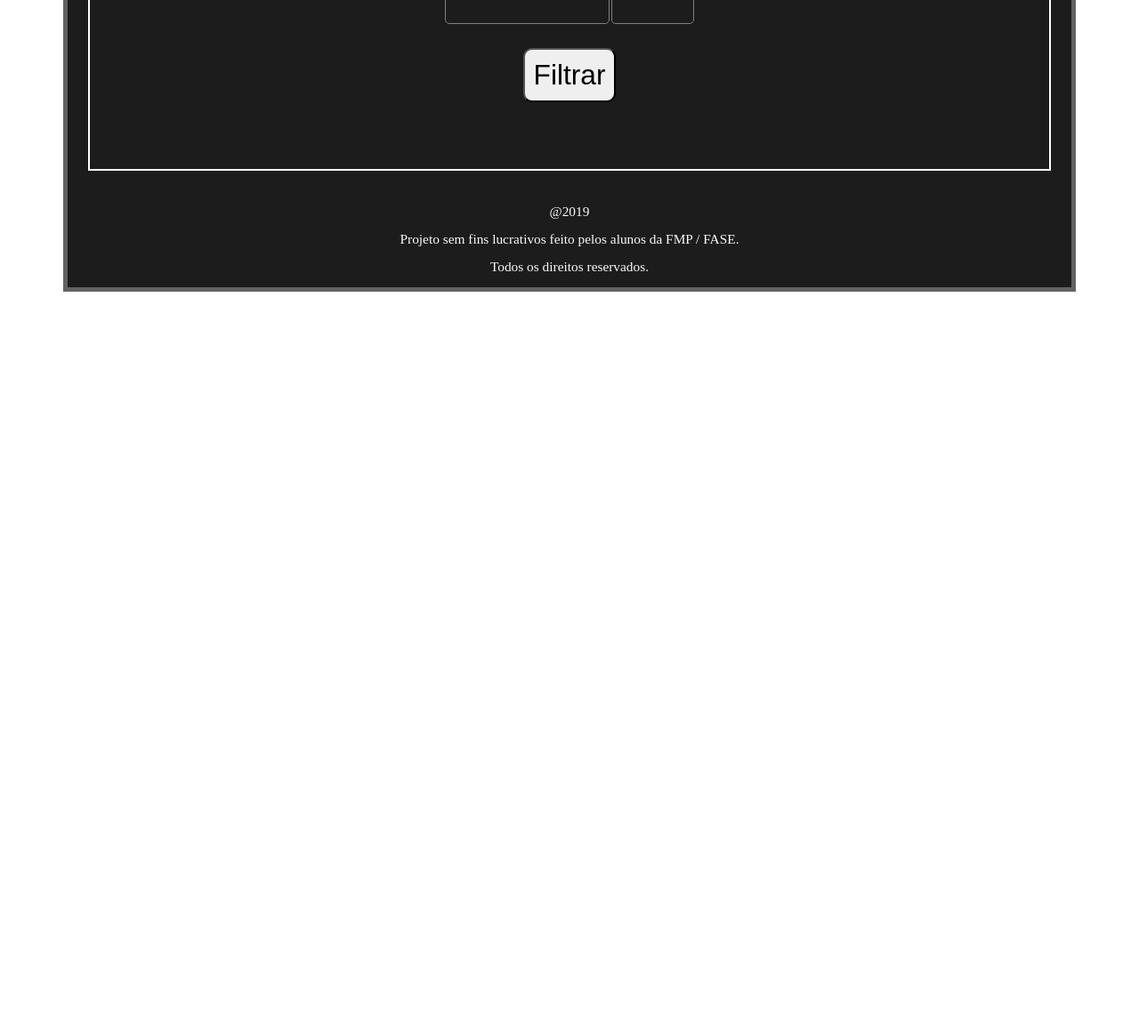
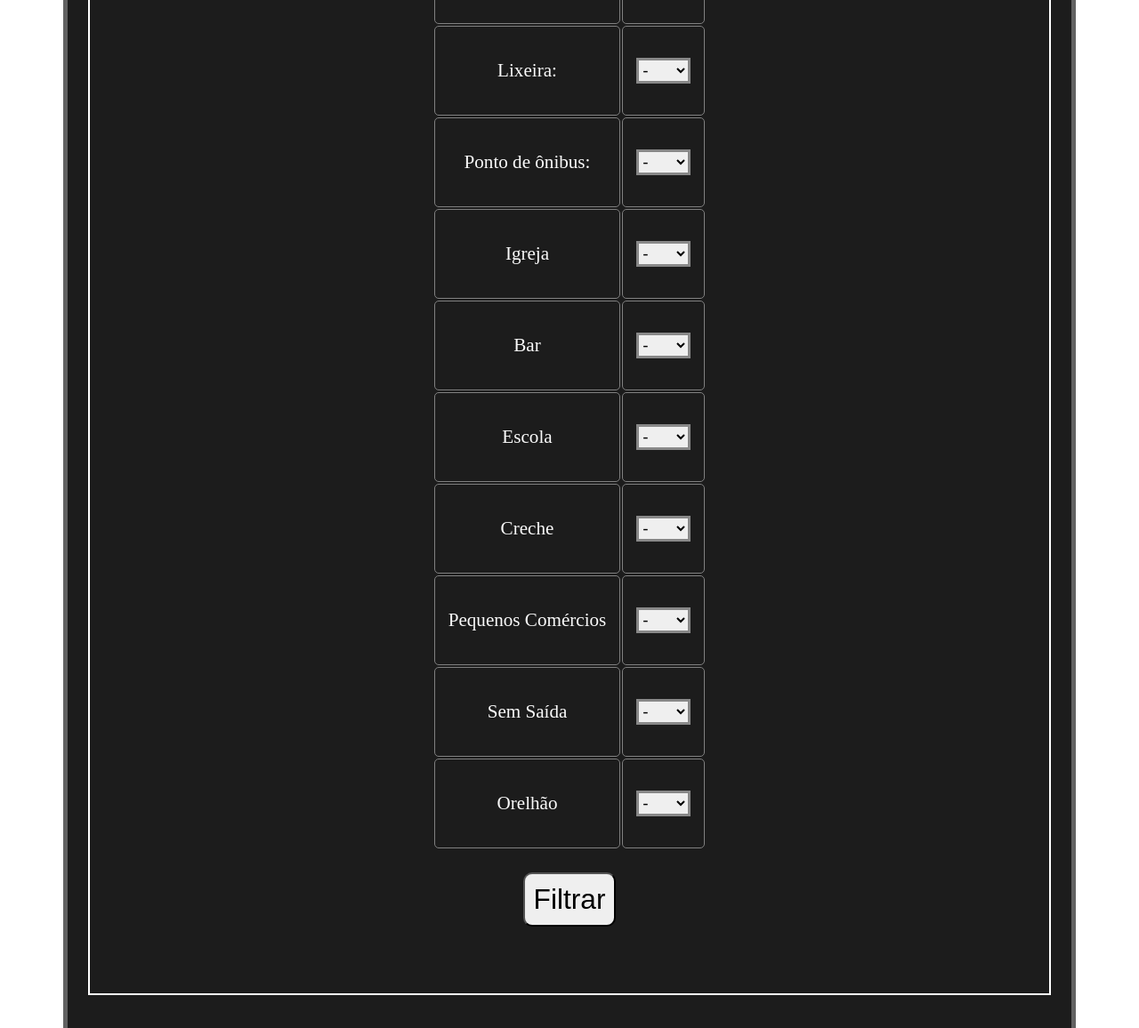
Before and after one commit to qualamicroarea/qualamicroarea.github.io, a plain HTML site: page filtrar.html in a window 1280 px wide. Shown: the part 920-2076 px from the top of the page at 89% size. Before the commit the page ends 1256 px from the top, so only its background shows below. Drawn offline with Linux system fonts and the light colour scheme.

Commit message:
Working característica search.

```diff
--- a/filtrar.html
+++ b/filtrar.html
@@ -98,6 +98,96 @@
 									</select>
 								</td>
 							</tr>
+							<tr>
+								<td>Lixeira:</td>
+								<td>
+									<select class="interactionbox selectfield" id="cb_lixeira">
+										<option value="-">-</option>
+										<option value="sim">Sim</option>
+										<option value="nao">Não</option>
+									</select>
+								</td>
+							</tr>
+							<tr>
+								<td>Ponto de ônibus:</td>
+								<td>
+									<select class="interactionbox selectfield" id="cb_onibus">
+										<option value="-">-</option>
+										<option value="sim">Sim</option>
+										<option value="nao">Não</option>
+									</select>
+								</td>
+							</tr>
+							<tr>
+								<td>Igreja</td>
+								<td>
+									<select class="interactionbox selectfield" id="cb_igreja">
+										<option value="-">-</option>
+										<option value="sim">Sim</option>
+										<option value="nao">Não</option>
+									</select>
+								</td>
+							</tr>
+							<tr>
+								<td>Bar</td>
+								<td>
+									<select class="interactionbox selectfield" id="cb_bar">
+										<option value="-">-</option>
+										<option value="sim">Sim</option>
+										<option value="nao">Não</option>
+									</select>
+								</td>
+							</tr>
+							<tr>
+								<td>Escola</td>
+								<td>
+									<select class="interactionbox selectfield" id="cb_escola">
+										<option value="-">-</option>
+										<option value="sim">Sim</option>
+										<option value="nao">Não</option>
+									</select>
+								</td>
+							</tr>
+							<tr>
+								<td>Creche</td>
+								<td>
+									<select class="interactionbox selectfield" id="cb_creche">
+										<option value="-">-</option>
+										<option value="sim">Sim</option>
+										<option value="nao">Não</option>
+									</select>
+								</td>
+							</tr>
+							<tr>
+								<td>Pequenos Comércios</td>
+								<td>
+									<select class="interactionbox selectfield" id="cb_pequenos_comercios">
+										<option value="-">-</option>
+										<option value="sim">Sim</option>
+										<option value="nao">Não</option>
+									</select>
+								</td>
+							</tr>
+							<tr>
+								<td>Sem Saída</td>
+								<td>
+									<select class="interactionbox selectfield" id="cb_sem_saida">
+										<option value="-">-</option>
+										<option value="sim">Sim</option>
+										<option value="nao">Não</option>
+									</select>
+								</td>
+							</tr>
+							<tr>
+								<td>Orelhão</td>
+								<td>
+									<select class="interactionbox selectfield" id="cb_orelhao">
+										<option value="-">-</option>
+										<option value="sim">Sim</option>
+										<option value="nao">Não</option>
+									</select>
+								</td>
+							</tr>
 						</table>
 						<button id="button_filtrar">Filtrar</button>
 					</div>
--- a/filtrar.js
+++ b/filtrar.js
@@ -119,6 +119,21 @@ function Filtrar() {
     const esgoto_encanado = cb_value("cb_esgoto_encanado");
     const entulho = cb_value("cb_entulho");
 
+    const caracteristicas = [
+        (cb_value("cb_bar") ? "Bar" : null),
+        (cb_value("cb_creche") ? "Creche" : null),
+        (cb_value("cb_escola") ? "Escola" : null),
+        (cb_value("cb_igreja") ? "Igreja" : null),
+        (cb_value("cb_lixeira") ? "Lixeira" : null),
+        (cb_value("cb_onibus") ? "Ônibus" : null),
+        (cb_value("cb_orelhao") ? "Orelhão" : null),
+        (cb_value("cb_pequenos_comercios") ? "Pequenos comércios" : null),
+        (cb_value("cb_sem_saida") ? "Sem Saída" : null),
+    ].filter(function(elem) {
+        return elem != null;
+    });
+
+
     var filter_dict = {};
 
     if (microarea !== null) {
@@ -135,6 +150,10 @@ function Filtrar() {
     }
     if (entulho !== null) {
         filter_dict["entulho"] = entulho;
+    }
+
+    if (caracteristicas.length > 0) {
+        filter_dict["caracteristicas"] = caracteristicas;
     }
 
     const filtered = RuaCollectionFromDict(GetRuasDict()).filter(filter_dict);
--- a/rua.js
+++ b/rua.js
@@ -185,7 +185,7 @@ class Rua {
                 for (let i = 0; i < rules.caracteristicas.length; i++) {
                     const caracteristica = rules.caracteristicas[i];
 
-                    if (!IsInArray(caracteristica, rules.caracteristica)) {
+                    if (!IsInArray(caracteristica, this.caracteristicas)) {
                         return false;
                     }
                 }
```
